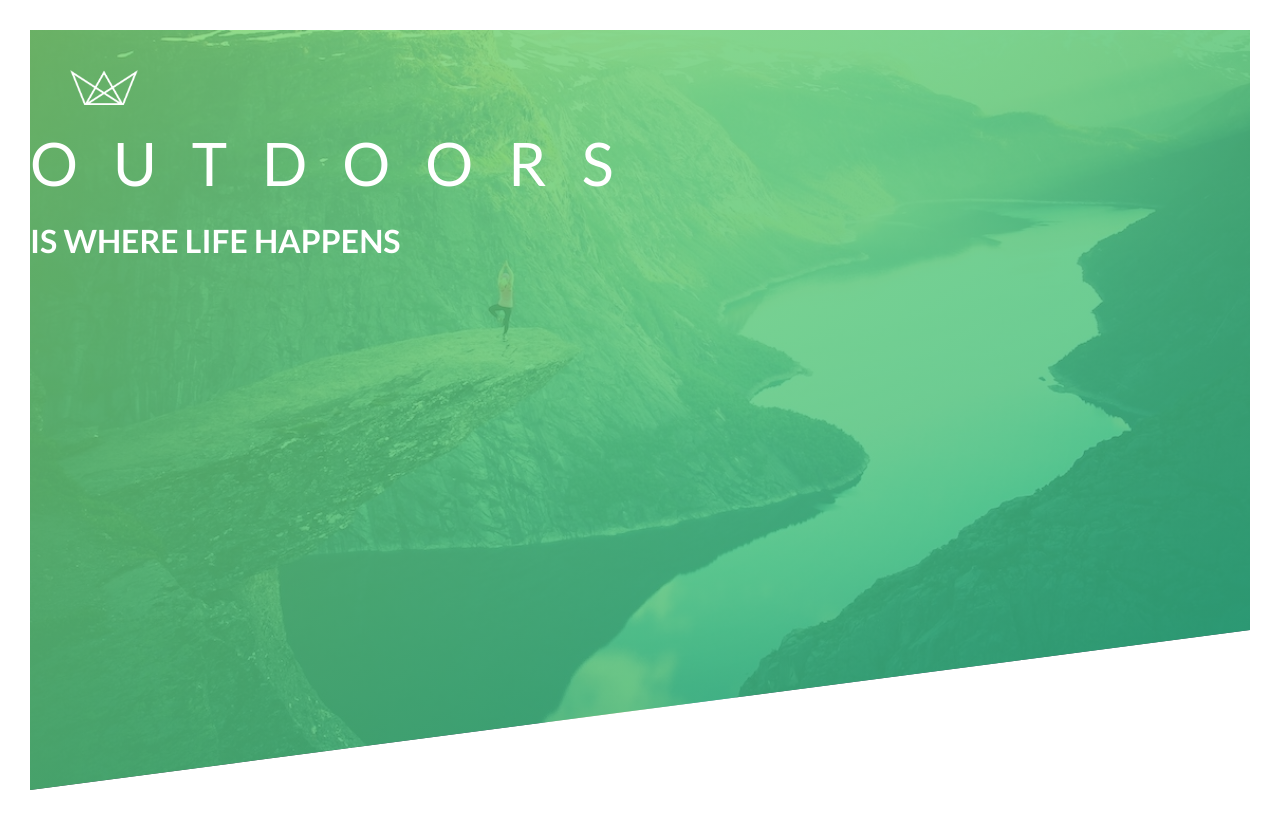
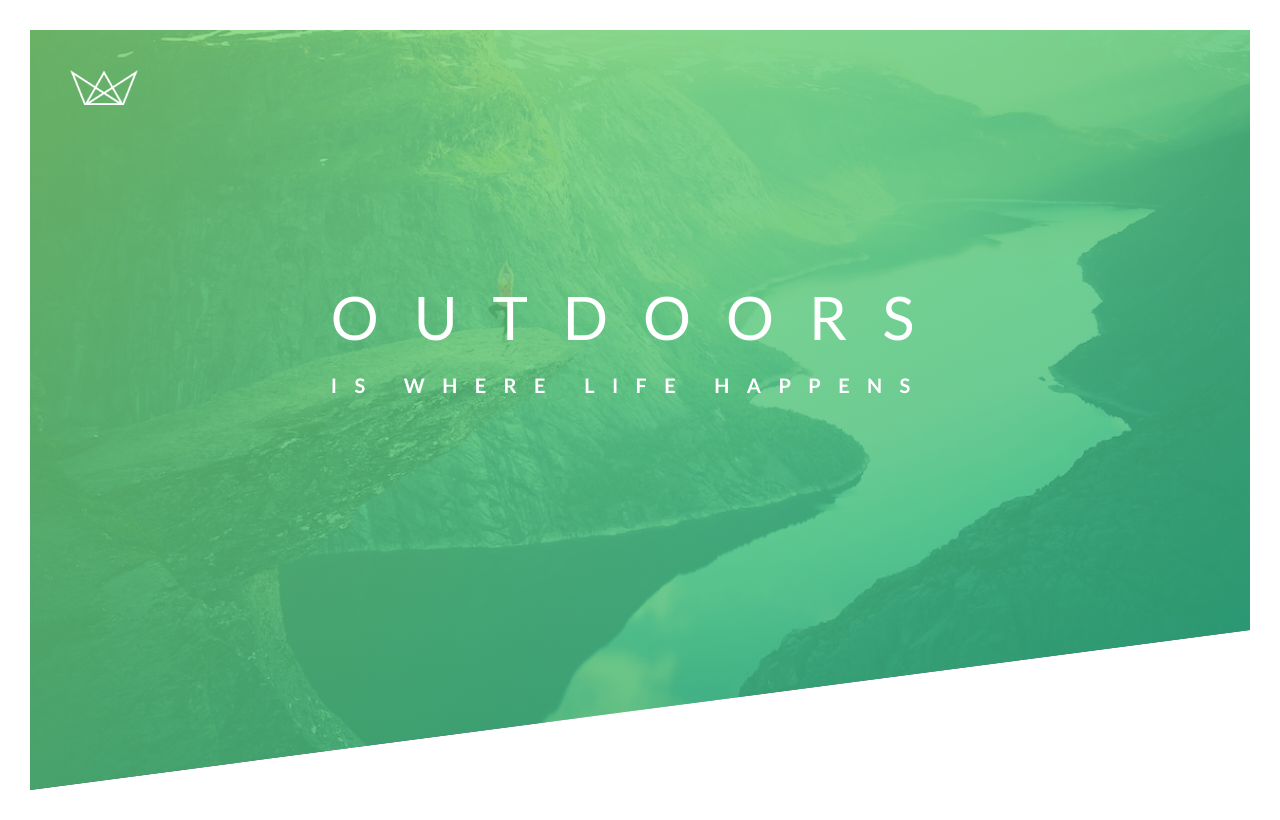
Before and after one commit to Mariano1994/Naturos, a plain HTML site: page index.html in a window 1280 px wide. Drawn offline with Linux system fonts and the light colour scheme.

Commit message:
working on header

```diff
--- a/css/style.css
+++ b/css/style.css
@@ -29,15 +29,26 @@ body {
   background-size: cover;
   background-position: top;
   clip-path: polygon(0 0, 100% 0, 100%  75vh, 0 100% );
+  position: relative;
 
 }
 
 .logo-box {
-  padding: 40px 0 0 40px;
+  position: absolute;
+  top: 40px;
+  left: 40px;
 }
 
 .logo {
   height: 35px;
+}
+
+.text-box {
+
+  position: absolute;
+  top: 40%;
+  left: 50%;
+  transform: translate(-50%, -50%);
 }
 
 .heading-primary {
@@ -60,10 +71,7 @@ body {
 }
 
 .heading-primary-sub {
-
   font-size: 20px;
-  font-weight: 400;
-  letter-spacing: 25px;
-
-
+  font-weight: 700;
+  letter-spacing: 17.4px;
 }
--- a/index.html
+++ b/index.html
@@ -21,10 +21,12 @@
 
            </div>
 
-           <h1 class="heading-primary">
-            <span class="heading-primary-main"> Outdoors</span>
-            <span class="heading-primay-sub"> is where life happens</span>
-           </h1>
+           <div class="text-box">
+               <h1 class="heading-primary">
+                   <span class="heading-primary-main"> Outdoors</span>
+                   <span class="heading-primary-sub"> is where life happens</span>
+                </h1>
+            </div>
         </header>
 
     </body>
```
